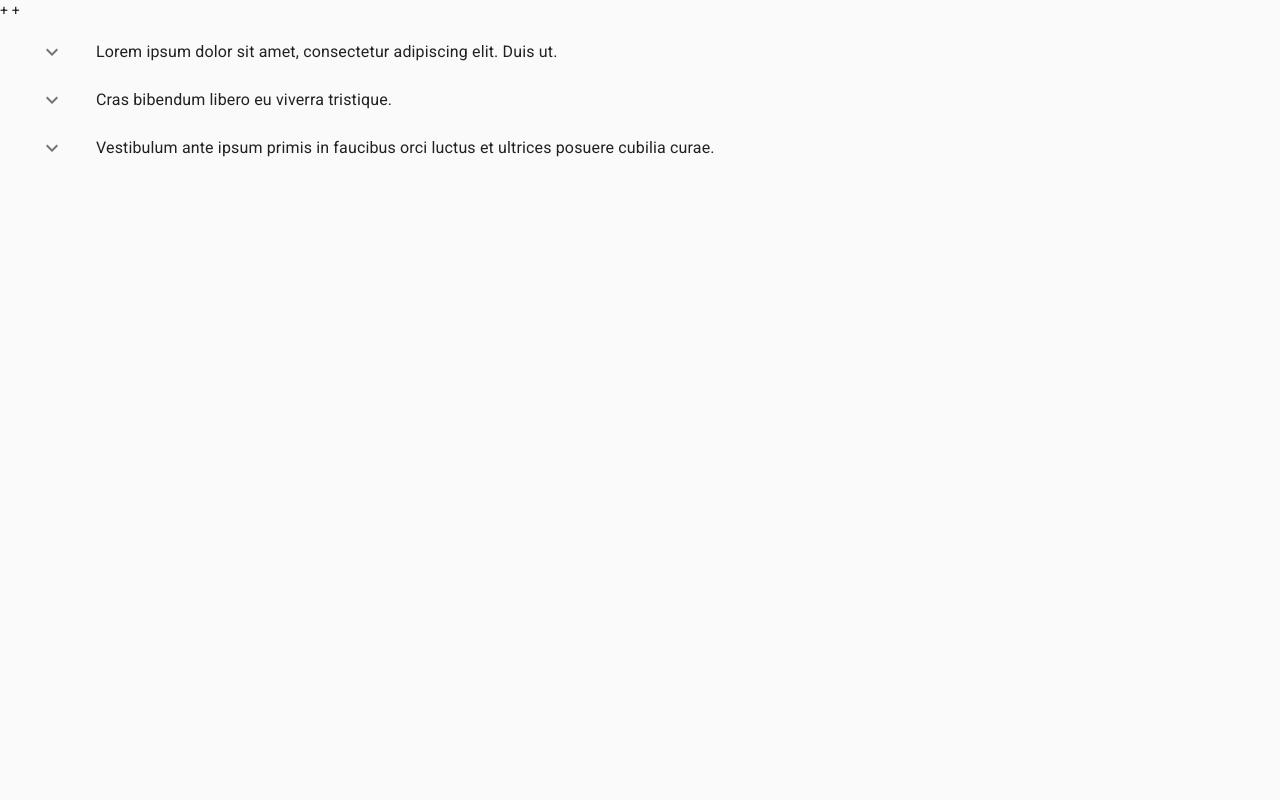
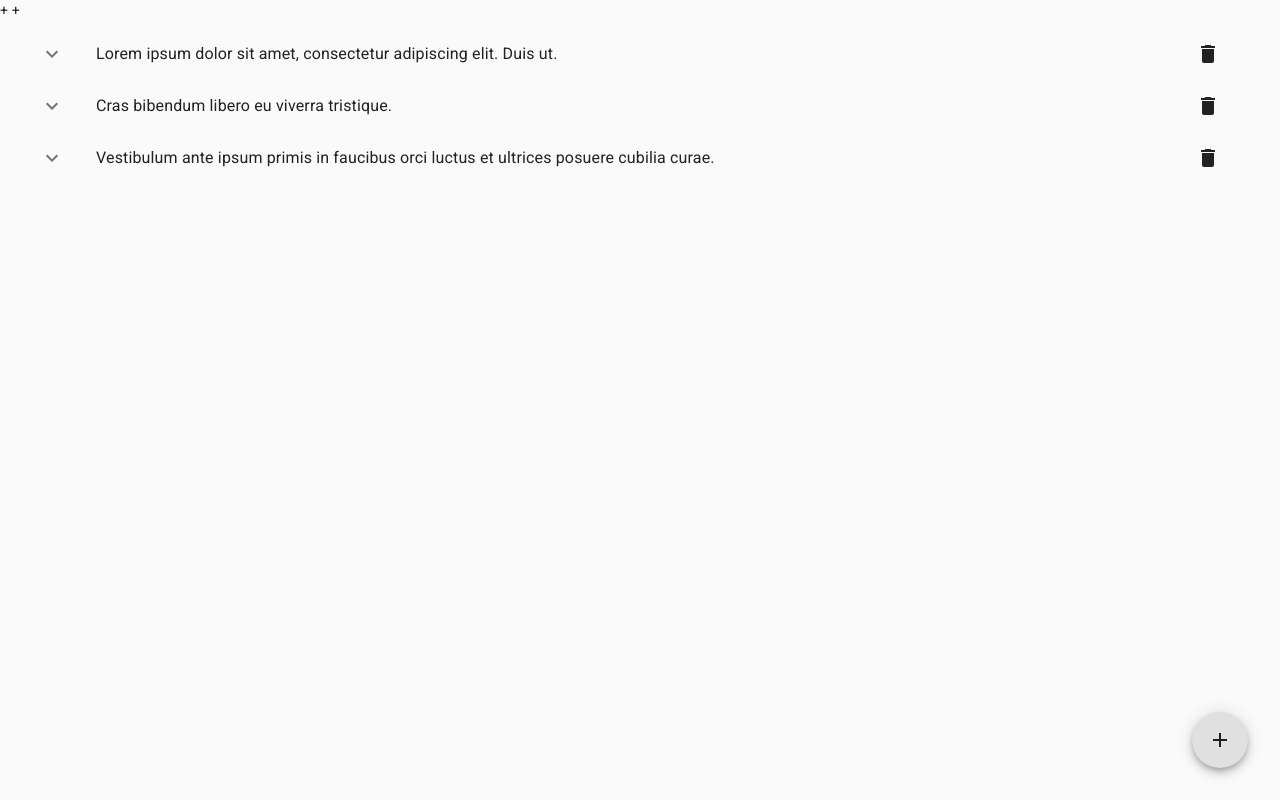
Before and after one commit to sge0208/quicknote-app, a React (Create React App) app: page / in a window 1280 px wide. Built offline with nearby package versions, Linux system fonts and the light colour scheme.

Commit message:
add delete and add buttons

```diff
--- a/src/App.js
+++ b/src/App.js
@@ -1,6 +1,16 @@
 import React, { Component } from "react";
-import { Container, List } from "@material-ui/core";
+import { Container, List, Fab, withStyles } from "@material-ui/core";
+import { Add } from "@material-ui/icons";
 import Note from "./components/Note";
+
+const styles = {
+  fab: {
+    position: 'absolute',
+    bottom: "2rem",
+    right: "2rem",
+  }
+};
+
 
 
 class App extends Component {
@@ -27,19 +37,31 @@
     };
   }
 
+  deleteNote = (note) => {
+    this.setState((state) => {
+      return {
+        notes: state.notes.filter((n) => n.id !== note.id),
+      };
+    });
+  };
+
+
   render() {
     const { notes } = this.state;
     return (
         <Container>
           <List>
             {notes.map((note, index) => {
-              return <Note note={note} key={index} />;
+              return <Note note={note} key={index} deleteNote={this.deleteNote} />;
             })}
           </List>
+          <Fab aria-label={"Add"} className={this.props.classes.fab}>
+            <Add />
+          </Fab>
         </Container>
     );
   }
 
 }
 
-export default App;
+export default withStyles(styles)(App);
--- a/src/components/Note.js
+++ b/src/components/Note.js
@@ -1,6 +1,6 @@
 import React, { Component } from "react";
-import { Collapse, List, ListItem, ListItemText, ListItemIcon } from "@material-ui/core";
-import { ExpandLess, ExpandMore } from "@material-ui/icons";
+import { Collapse, List, ListItem, ListItemText, ListItemIcon, Button } from "@material-ui/core";
+import { ExpandLess, ExpandMore, Delete } from "@material-ui/icons";
 
 class Note extends Component {
     constructor(props) {
@@ -11,24 +11,32 @@
     }
 
     handleClick = () => {
-        this.setState({ open: !this.state.open });
+        this.setState({open: !this.state.open});
     };
 
+
     render() {
-        const { note } = this.props;
-        const { open } = this.state;
+
+        const {note, deleteNote} = this.props;
+        const {open} = this.state;
 
         return (
             <>
-                <ListItem onClick={this.handleClick}>
+                <ListItem>
+
+                    <ListItemIcon onClick={this.handleClick}>
+                        {open ? <ExpandLess/> : <ExpandMore/>}
+                    </ListItemIcon>
+                    <ListItemText primary={note.title}/>
                     <ListItemIcon>
-                        { open ? <ExpandLess /> : <ExpandMore />}
+                        <Button onClick={() => deleteNote(note)}>
+                            <Delete/>
+                        </Button>
                     </ListItemIcon>
-                    <ListItemText primary={note.title} />
                 </ListItem>
                 <Collapse in={open} timeout="auto" unmountOnExit>
                     <List component="div" disablePadding>
-                        <ListItemText secondary={note.text} />
+                        <ListItemText secondary={note.text}/>
                     </List>
                 </Collapse>
             </>
```
